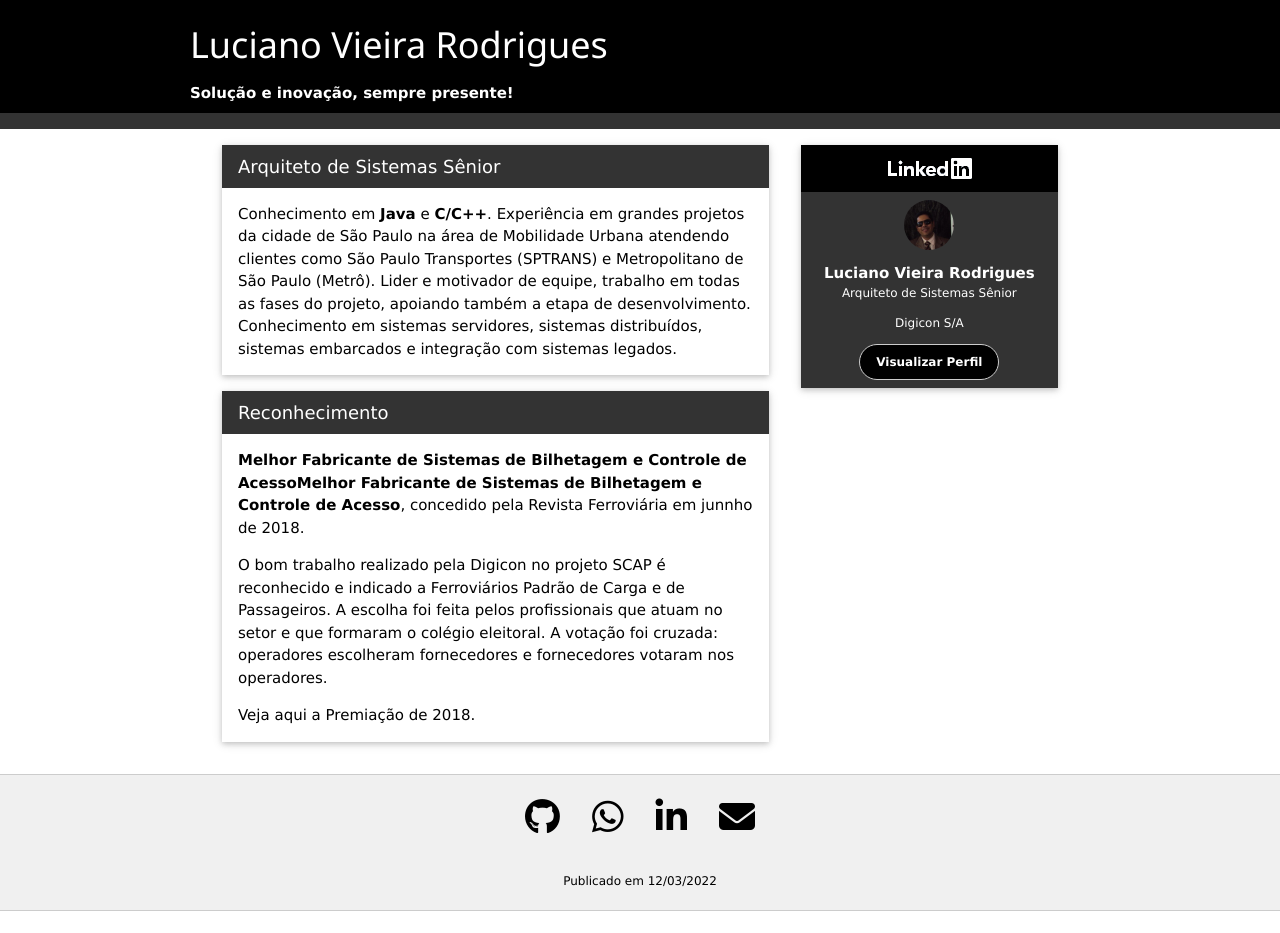
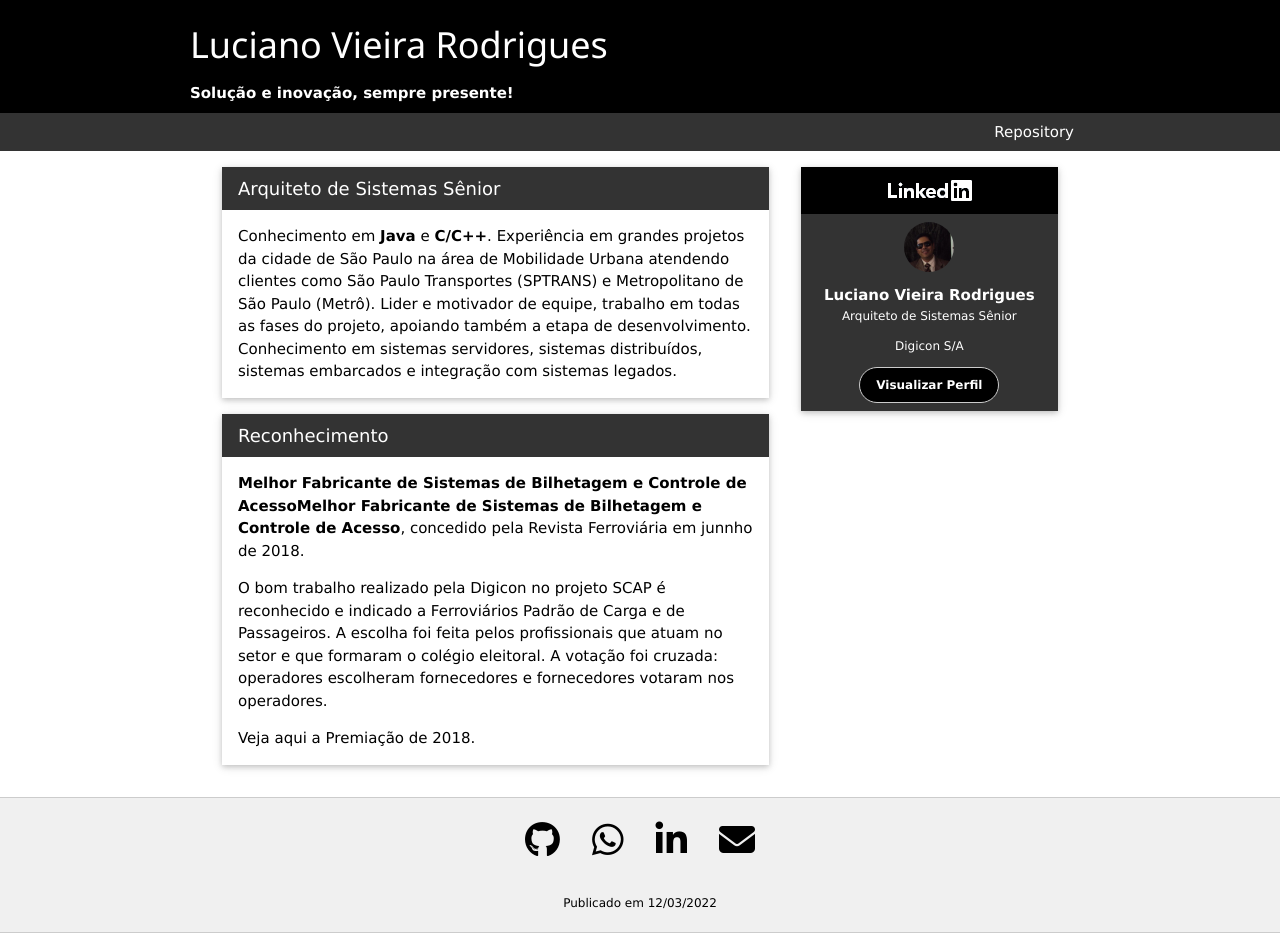
Before and after one commit to LVRodrigues/lvrodrigues.github.io, a Jekyll site: the page built from index.html, in a window 1280 px wide. Built offline with Jekyll 4.4.1, drawn with Linux system fonts in a browser that asks for light colours; nearby versions of some CDN libraries; comment, search, counter and statistics services are not loaded; before the commit the page ends 911 px from its top, so only the background shows below that.

Commit message:
Organização de código.

```diff
--- a/_includes/categories.html
+++ b/_includes/categories.html
@@ -6,14 +6,14 @@
         {% if include.selected == "Todas" %}
             <span class="w3-bar-item w3-theme-l1">Todas</span>
         {% else %}
-            <a class="w3-bar-item w3-button" href="{{ site.baseurl }}/">Todas</a>
+            <a class="w3-bar-item w3-button" href="{{ '/' | relative_url }}/">Todas</a>
         {% endif %}
         {% for category in site.categories %}
             {% assign item = category | first %}
             {% if include.selected == item %}
                 <span class="w3-bar-item w3-theme-l1">{{ item }}</span>
             {% else %}
-                <a class="w3-bar-item w3-button" href="{{ site.baseurl }}/category/{{ item }}">{{ item }}</a>
+                <a class="w3-bar-item w3-button" href="{{ '/category/' | relative_url }}{{ item }}">{{ item }}</a>
             {% endif %}
         {% endfor %}
     </nav>
--- a/_layouts/default.html
+++ b/_layouts/default.html
@@ -6,20 +6,23 @@
     <title>{{ site.title }}</title>
     <meta name='viewport' content='width=device-width, initial-scale=1'>
     <link rel="stylesheet" href="https://www.w3schools.com/w3css/4/w3.css">
-    <link rel='stylesheet' type='text/css' media='screen' href='{{ site.baseurl }}/css/w3-theme-black.css'>
-    <link rel='stylesheet' type='text/css' media='screen' href='{{ site.baseurl }}/css/highlight.css'>
-    <link rel='stylesheet' type='text/css' media='screen' href='{{ site.baseurl }}/css/custom.css'>
+    <link rel='stylesheet' type='text/css' media='screen' href="{{ '/css/w3-theme-black.css' | relative_url }}"">
+    <link rel='stylesheet' type='text/css' media='screen' href="{{ '/css/highlight.css' | relative_url }}">
+    <link rel='stylesheet' type='text/css' media='screen' href="{{ '/css/custom.css' | relative_url }}">
     <script src="https://www.w3schools.com/lib/w3.js" crossorigin="anonymous"></script>
     <script src="https://kit.fontawesome.com/4dac9cd593.js" crossorigin="anonymous"></script>
 </head>
 <body>
     <header class="w3-theme w3-container w3-padding">
         <div class="center">
-            <h1><a href="{{ site.baseurl }}/">{{ site.title }}</a></h1>
+            <h1><a href="{{ '/' | relative_url }}">{{ site.title }}</a></h1>
             <strong>{{ site.description }}</strong>
         </div>
     </header>
-    <nav class="w3-container w3-bar w3-theme-l1 w3-padding" aria-label="Menu">
+    <nav class="w3-container w3-bar w3-theme-l1" aria-label="Menu">
+        <div class="center">
+            <a class="w3-bar-item w3-button w3-right" href="{{ '/repository' | relative_url }}">Repository</a>
+        </div>
     </nav>
 
     <main class="w3-container w3-padding center" >
@@ -28,10 +31,10 @@
 
     <footer class="w3-container w3-padding w3-theme-l5 w3-center w3-border-top w3-border-bottom">
         <nav class="w3-bar w3-xxlarge" aria-label="Mídias Sociais">
-            <a href="https://github.com/LVRodrigues" class="w3-button w3-bar-item"><span class="fa fa-github"></span></a>
-            <a href="https://api.whatsapp.com/send?phone=5511991697302&text=Sauda%C3%A7%C3%B5es!" class="w3-button w3-bar-item"><span class="fa fa-whatsapp"></span></a>
-            <a href="https://www.linkedin.com/in/luciano-rodrigues" class="w3-button w3-bar-item"><span class="fa fa-linkedin"></span></a>
-            <a href="mailto:lvrodriguesline@gmail.com?subject=[lvrodrigues.github.io]" class="w3-button w3-bar-item"><span class="fa fa-envelope"></span></a>
+            <a class="w3-button w3-bar-item" href="https://github.com/LVRodrigues"><span class="fa fa-github"></span></a>
+            <a class="w3-button w3-bar-item" href="https://api.whatsapp.com/send?phone=5511991697302&text=Sauda%C3%A7%C3%B5es!"><span class="fa fa-whatsapp"></span></a>
+            <a class="w3-button w3-bar-item" href="https://www.linkedin.com/in/luciano-rodrigues"><span class="fa fa-linkedin"></span></a>
+            <a class="w3-button w3-bar-item" href="mailto:lvrodriguesline@gmail.com?subject=[repository]"><span class="fa fa-envelope"></span></a>
         </nav>
         <p class="w3-small">Publicado em 12/03/2022</p>
     </footer>
```
